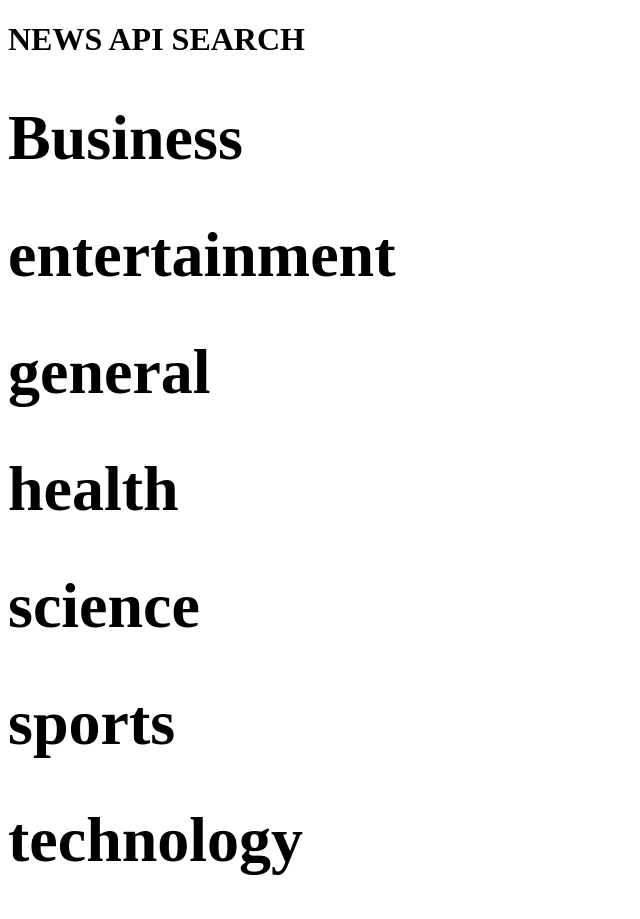
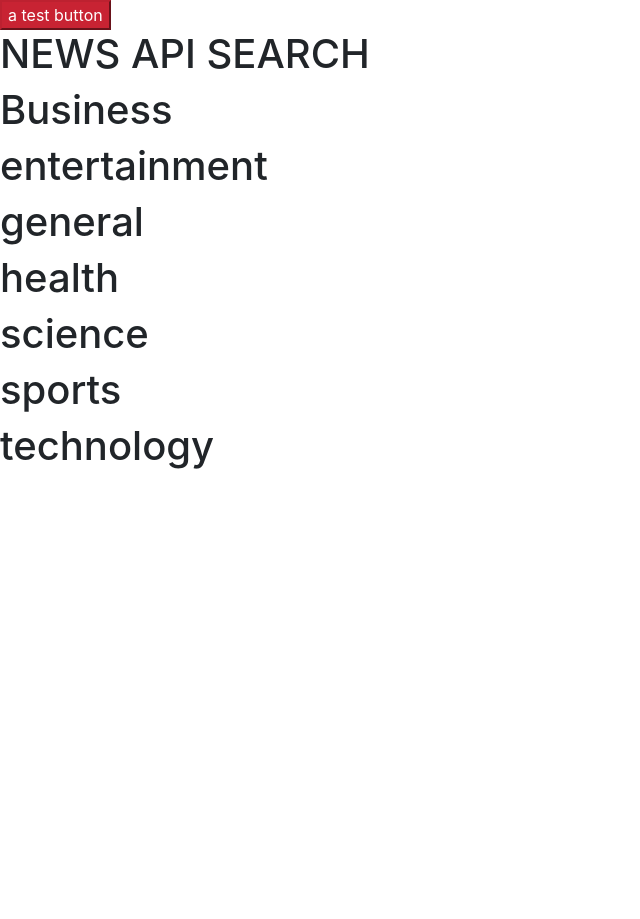
Before and after one commit to lucasLB7/The_news_app, a Flask app: template app/templates/index.html in a window 1280 px wide. Shown: the whole page, without its empty margins (0-640 px from the left). After the commit the page ends 469 px from the top, so only its background shows below. Run offline with Flask 2, Linux system fonts and the light colour scheme; the template is opened without the code that fills it, so the values that code supplies are empty; some libraries are stand-ins or nearby versions.

Commit message:
Added bootstrap to files. No styling done yet. Welcome to craislist..:P

```diff
--- a/app/main/__init__.py
+++ b/app/main/__init__.py
@@ -1,4 +1,7 @@
+from flask_bootstrap import Bootstrap
 from flask import Blueprint
+
+
 main = Blueprint('main', __name__)
 
 from . import views, error
--- a/app/templates/index.html
+++ b/app/templates/index.html
@@ -1,6 +1,8 @@
 <!DOCTYPE html>
 <html>
     <head>
+        <link rel="stylesheet" href="https://stackpath.bootstrapcdn.com/bootstrap/4.1.1/css/bootstrap.min.css">
+
         <meta charset="utf-8">
         {% if title %}
         <title>{{title}}</title>
@@ -10,7 +12,10 @@
     </head>
     <body>
 
-      <div class="header heade-main">
+      <div class="header header-main">
+        <button class="bt btn-danger">
+          a test button
+        </button>
         <h1>NEWS API SEARCH<h1>
 
       <div class="business">
@@ -80,6 +85,7 @@
       </div>
       </div>
 
+      <script src="https://stackpath.bootstrapcdn.com/bootstrap/4.1.1/js/bootstrap.min.js">
 
     </body>
 </html>
```
